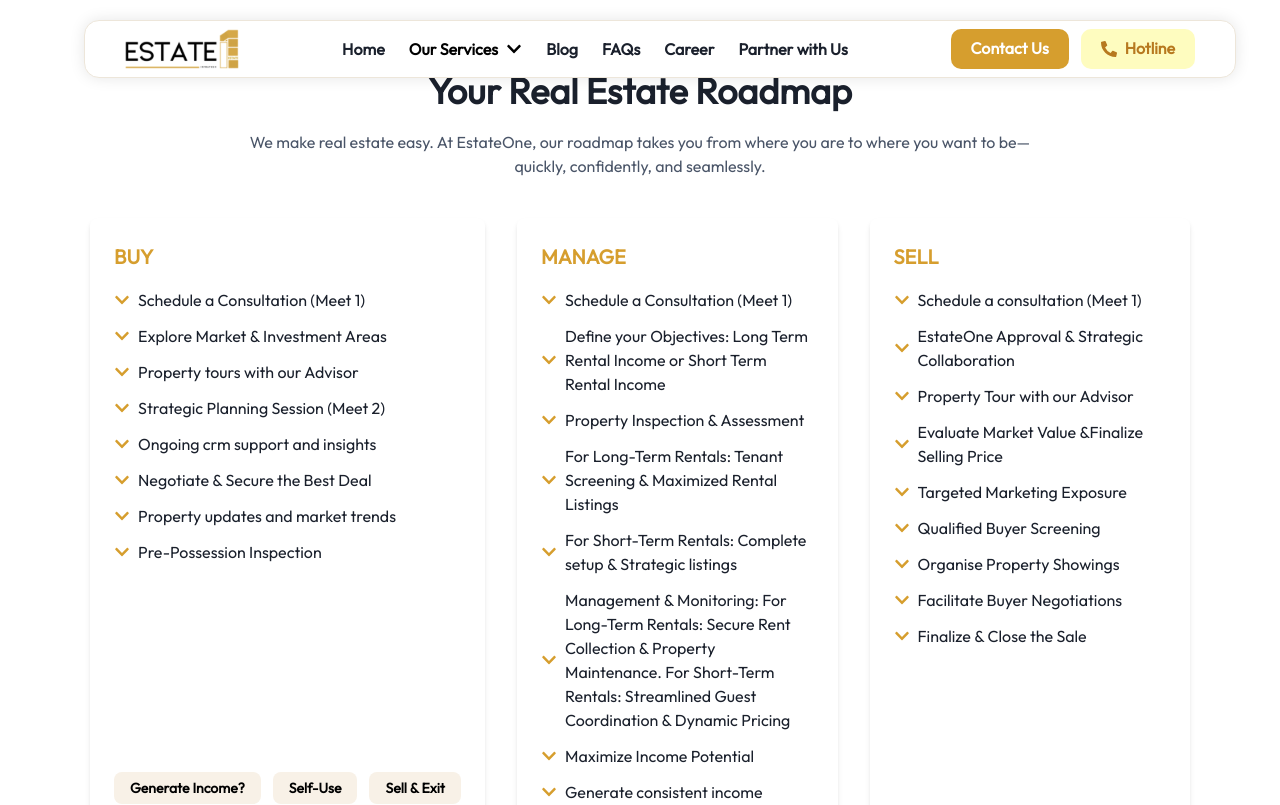
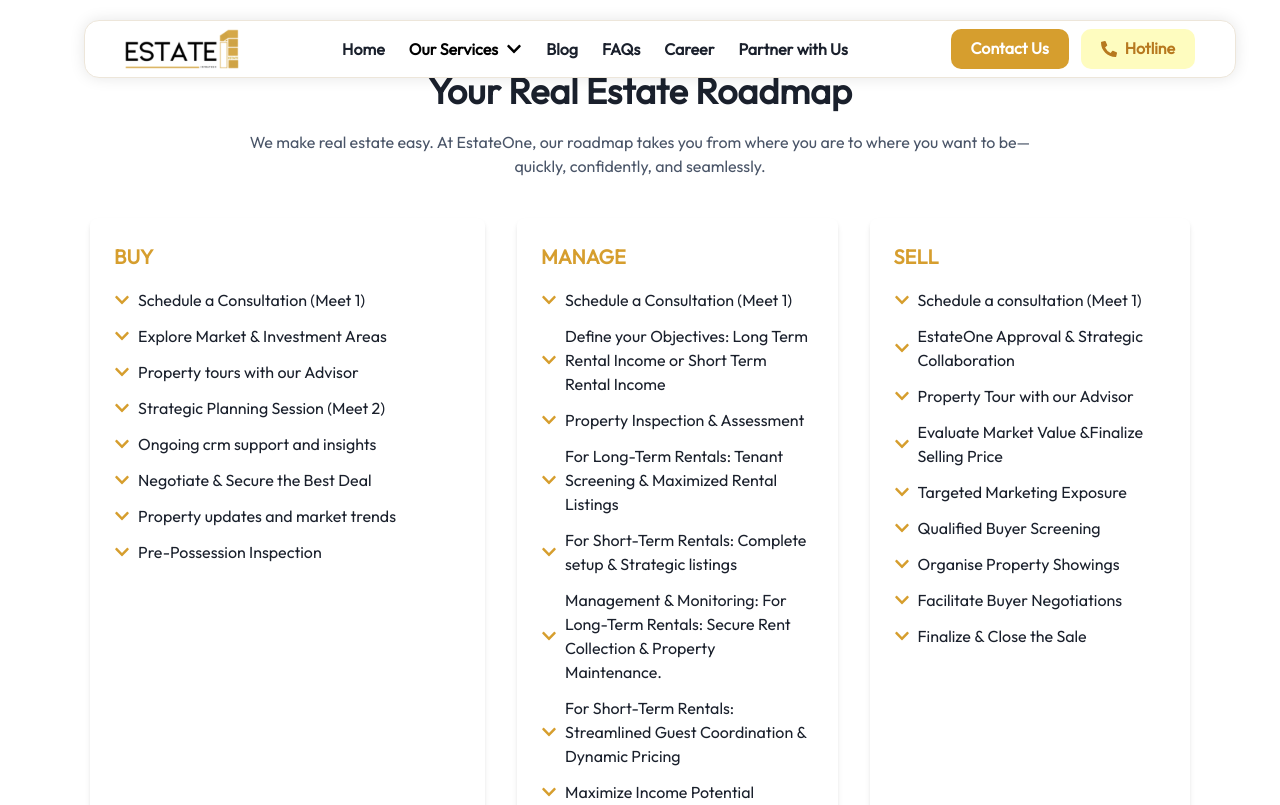
Before and after one commit to Ahsan-26/estate-frontend, a React (Create React App) app: page /howwework in a window 1280 px wide. Shown: the top 805 px of the page. Built offline with nearby package versions, Linux system fonts and the light colour scheme.

Commit message:
Ahsan finalll

```diff
--- a/src/components/Home/HowWeWork.js
+++ b/src/components/Home/HowWeWork.js
@@ -48,7 +48,8 @@
         "Property Inspection & Assessment",
         "For Long-Term Rentals: Tenant Screening & Maximized Rental Listings",
         "For Short-Term Rentals: Complete setup & Strategic listings",
-        "Management & Monitoring: For Long-Term Rentals: Secure Rent Collection & Property Maintenance. For Short-Term Rentals: Streamlined Guest Coordination & Dynamic Pricing",
+        "Management & Monitoring: For Long-Term Rentals: Secure Rent Collection & Property Maintenance.",
+        "For Short-Term Rentals: Streamlined Guest Coordination & Dynamic Pricing",
         "Maximize Income Potential",
         "Generate consistent income",
       ],
```
